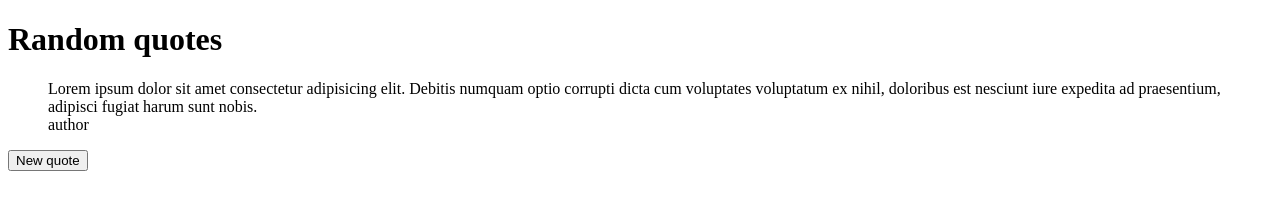
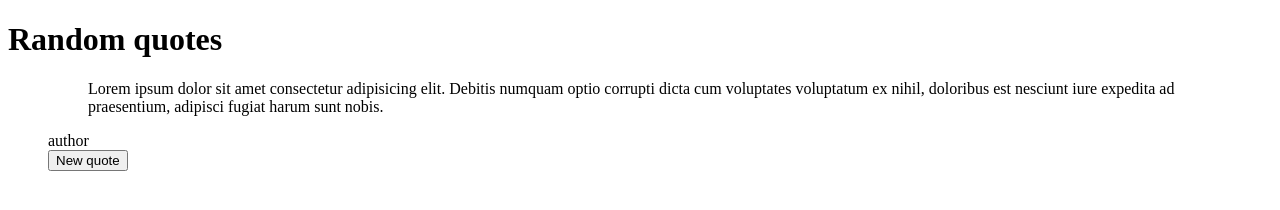
Before and after one commit to FestusCode/random_quote_with_js, a plain HTML site: page index.html in a window 1280 px wide. Drawn offline with Linux system fonts and the light colour scheme.

Commit message:
html code updated

```diff
--- a/index.html
+++ b/index.html
@@ -1,19 +1,24 @@
 <!DOCTYPE html>
 <html lang="en">
   <head>
-    <meta charset="UTF-8">
-    <meta http-equiv="X-UA-Compatible" content="IE=edge">
-    <meta name="viewport" content="width=device-width, initial-scale=1.0">
+    <meta charset="UTF-8" />
+    <meta http-equiv="X-UA-Compatible" content="IE=edge" />
+    <meta name="viewport" content="width=device-width, initial-scale=1.0" />
     <title>Document</title>
   </head>
   <body>
     <h1>Random quotes</h1>
-    <div class="quotes_block">
+    <figure class="quotes_block">
       <blockquote id="citation">
-            Lorem ipsum dolor sit amet consectetur adipisicing elit. Debitis numquam optio corrupti dicta cum voluptates voluptatum ex nihil, doloribus est nesciunt iure expedita ad praesentium, adipisci fugiat harum sunt nobis.
+        <p>
+          Lorem ipsum dolor sit amet consectetur adipisicing elit. Debitis
+          numquam optio corrupti dicta cum voluptates voluptatum ex nihil,
+          doloribus est nesciunt iure expedita ad praesentium, adipisci fugiat
+          harum sunt nobis.
+        </p>
+      </blockquote>
       <figcaption id="author">author</figcaption>
-        </blockquote>
       <button id="btn">New quote</button>
-    </div>
+    </figure>
   </body>
 </html>
```
Lines whose indentation alone changed are shown as unchanged.
